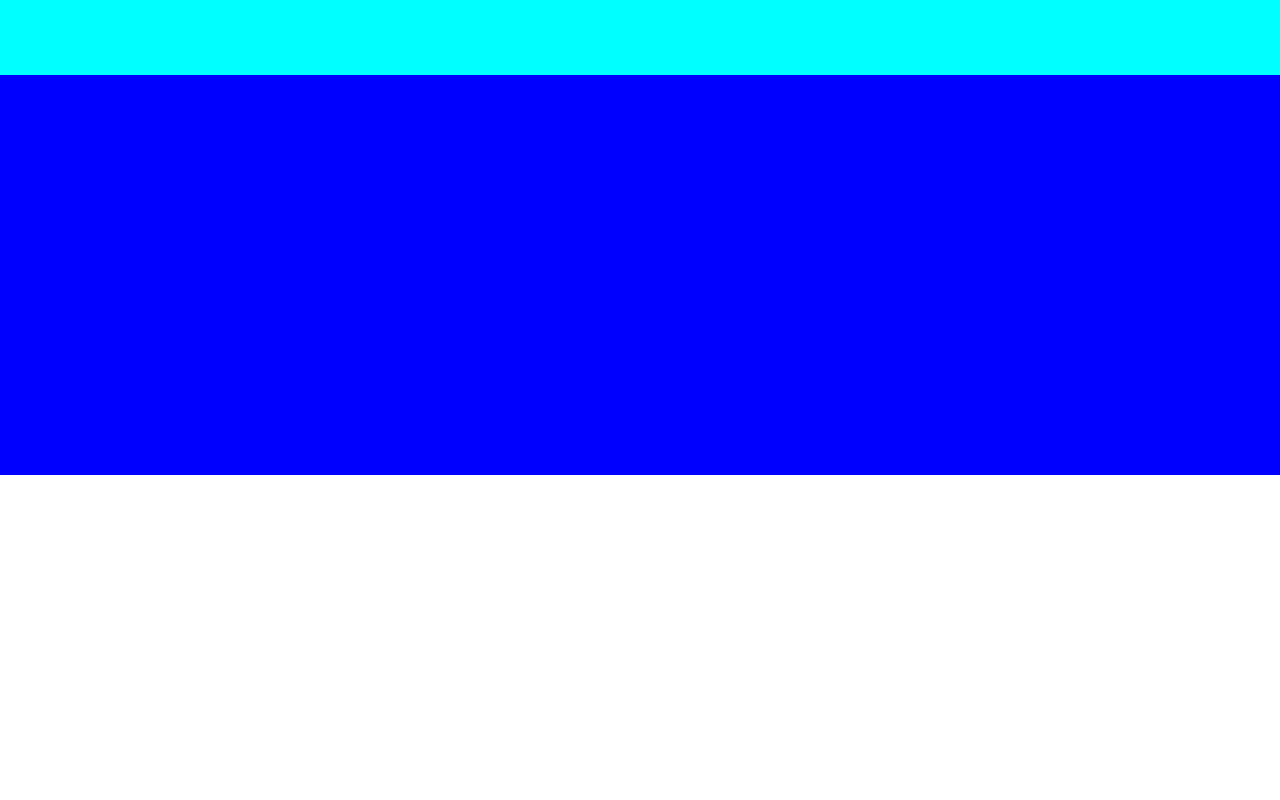
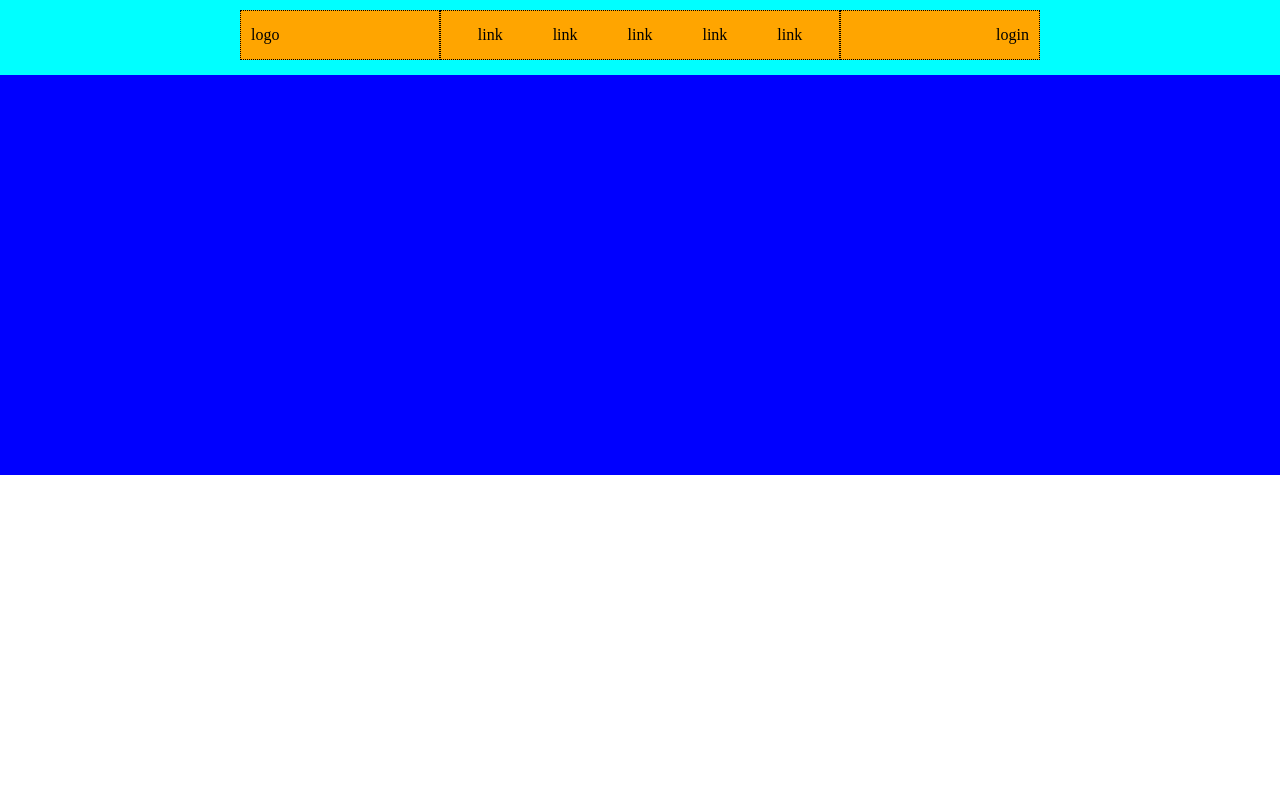
Before and after one commit to LucaFormica17/htmlcss-struttura-discord, a plain HTML site: page index.html in a window 1280 px wide. Shown: the top 800 px of the page. Drawn offline with Linux system fonts and the light colour scheme.

Commit message:
[UPDATE] update header section

```diff
--- a/css/style.css
+++ b/css/style.css
@@ -6,6 +6,62 @@
 header{
     background-color: aqua;
     height: 75px;
+}
+
+.container{
+    max-width: 800px;
+    margin: 0 auto;
+    display: flex;
+    height: 75px;
+}
+
+.row{
+    width: 100%;
+    display: flex;
+    height: 50px;
+}
+
+.col-25{
+    width: 25%;
+    height: 100%;
+    background-color: orange;
+    margin-top: 10px;
+    border: 1px dotted black;
+    display: flex;
+}
+
+.logo{
+    align-items: center;
+    padding: 0 10px;
+}
+
+.col-50{
+    width: 50%;
+    height: 100%;
+    background-color: orange;
+    margin-top: 10px;
+    border: 1px dotted black;
+}
+
+.ul-content{
+    display: flex;
+    justify-content: center;
+}
+
+ul{
+    list-style-type: none;
+    display: flex;
+}
+
+.li-header{
+   margin: 0 10px;
+   padding: 15px;
+}
+
+.login{
+    align-items: center;
+    justify-content: end;
+    padding: 0 10px;
 }
 
 .bg-blue{
--- a/index.html
+++ b/index.html
@@ -8,7 +8,27 @@
     </head>
     <body>
         <header>
-
+            <div class="container">
+                <div class="row">
+                    <div class="col-25 logo">
+                        logo
+                    </div>
+                    <div class="col-50">
+                       <div class="ul-content">
+                        <ul>
+                            <li class="li-header">link</li>
+                            <li class="li-header">link</li>
+                            <li class="li-header">link</li>
+                            <li class="li-header">link</li>
+                            <li class="li-header">link</li>
+                        </ul>
+                       </div>
+                    </div>
+                    <div class="col-25 login">
+                        login
+                    </div>
+                </div>
+            </div>
         </header>
         <main>
             <div class="bg-blue">
```
